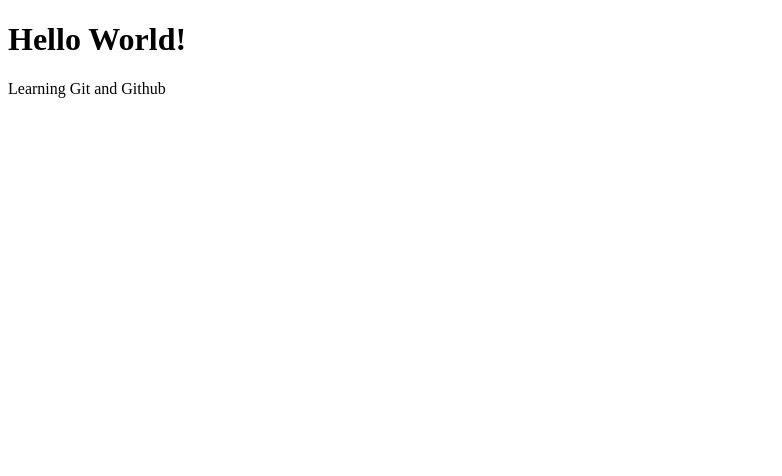
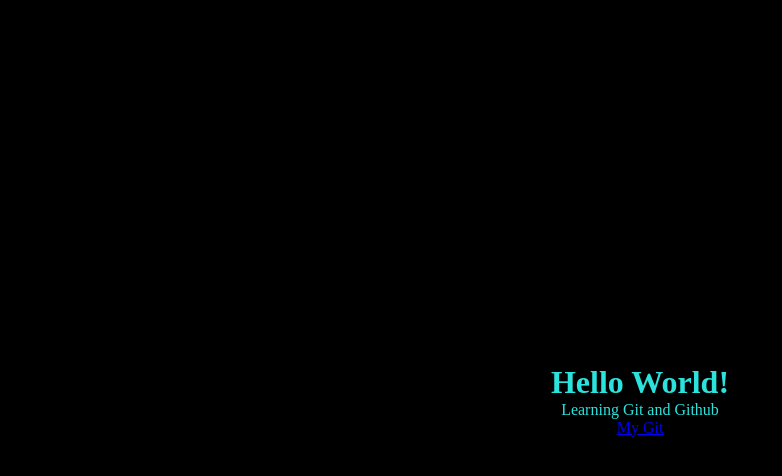
Before and after one commit to cvscipiao23/git-learning-fs, a plain HTML site: page index.html in a window 1280 px wide. Shown: the whole page, without its empty margins (0-782 px from the left). Drawn offline with Linux system fonts and the light colour scheme.

Commit message:
Adicionando estilos

```diff
--- a/index.html
+++ b/index.html
@@ -1,12 +1,14 @@
 <!DOCTYPE html>
 <html lang="pt-BR">
   <head>
-    <meta charset="UTF-8">
-    <meta name="viewport" content="width=device-width, initial-scale=1.0">
+    <meta charset="UTF-8" />
+    <meta name="viewport" content="width=device-width, initial-scale=1.0" />
     <title>Git Learning</title>
+    <link rel="stylesheet" href="style.css" />
   </head>
   <body>
     <h1>Hello World!</h1>
     <p>Learning Git and Github</p>
+    <a href="https://github.com/cvscipiao23">My Git</a>
   </body>
 </html>
--- /dev/null
+++ b/style.css
@@ -0,0 +1,19 @@
+* {
+  margin: 0;
+  padding: 0;
+  box-sizing: border-box;
+}
+
+html,
+body {
+  height: 100%;
+}
+
+body {
+  display: flex;
+  align-items: center;
+  justify-content: center;
+  flex-direction: column;
+  background-color: black;
+  color: rgb(43, 226, 220);
+}
```
Lines whose indentation alone changed are shown as unchanged.
